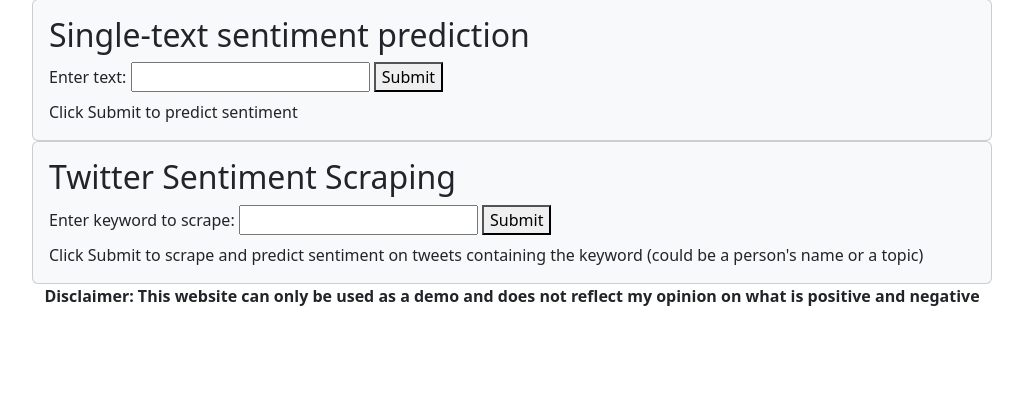
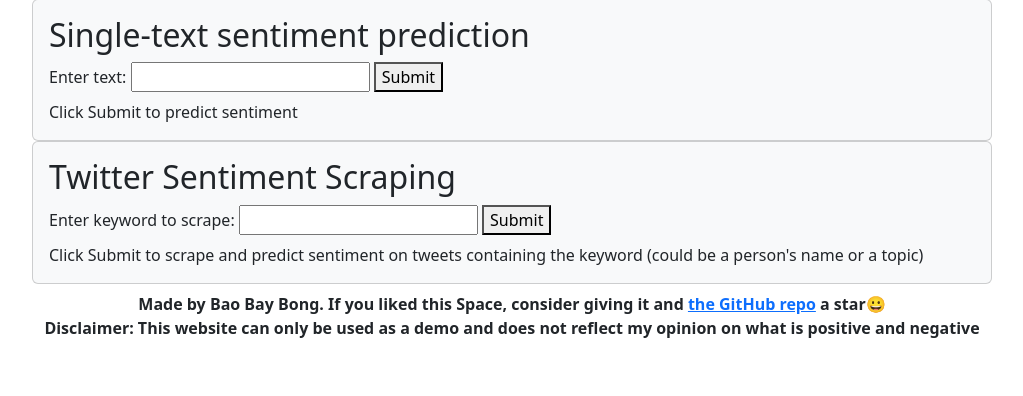
Before and after one commit to baobaybong/sentiment-scraper, a Flask app: page / in a window 1280 px wide. Shown: the part 57-453 px from the top of the page, without its empty margins (128-1151 px from the left). Run offline with Flask 3, Linux system fonts and the light colour scheme; parts of the project's set-up code (start-up, migrations or seed data) failed here and were passed over; some libraries are stand-ins or nearby versions.

Commit message:
edited README.md

```diff
--- a/templates/index.html
+++ b/templates/index.html
@@ -64,7 +64,8 @@
         <div id="scraped-data"></div>
 
         <footer>
-            <p class="text-center" style="font-weight: bold;">Disclaimer: This website can only be used as a demo and does not reflect my opinion on what is positive and negative</p>
+            <p class="text-center fw-bold mb-0 mt-2">Made by Bao Bay Bong. If you liked this Space, consider giving it and <a href="https://github.com/baobaybong/sentiment-scraper" target="_blank">the GitHub repo</a> a star😀</p>
+            <p class="text-center fw-bold">Disclaimer: This website can only be used as a demo and does not reflect my opinion on what is positive and negative</p>
         </footer>
     </body>
 
```
